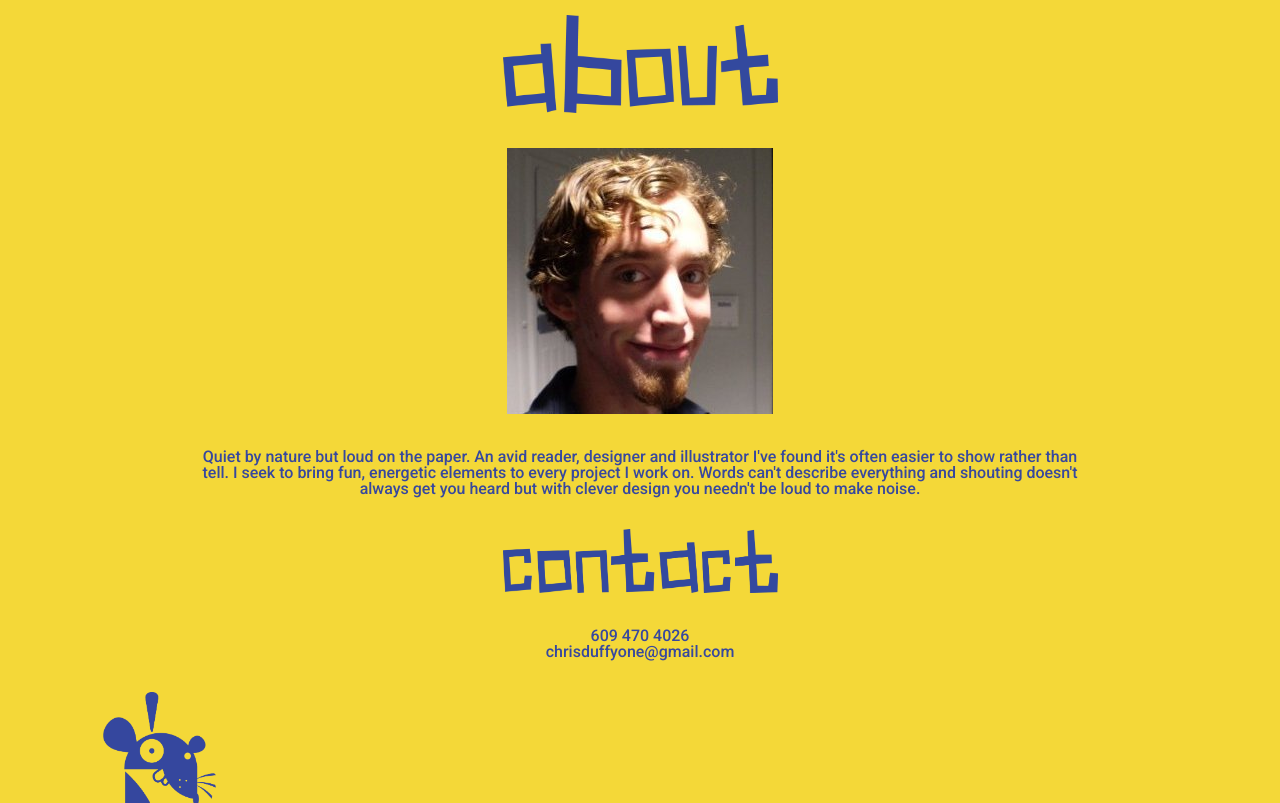
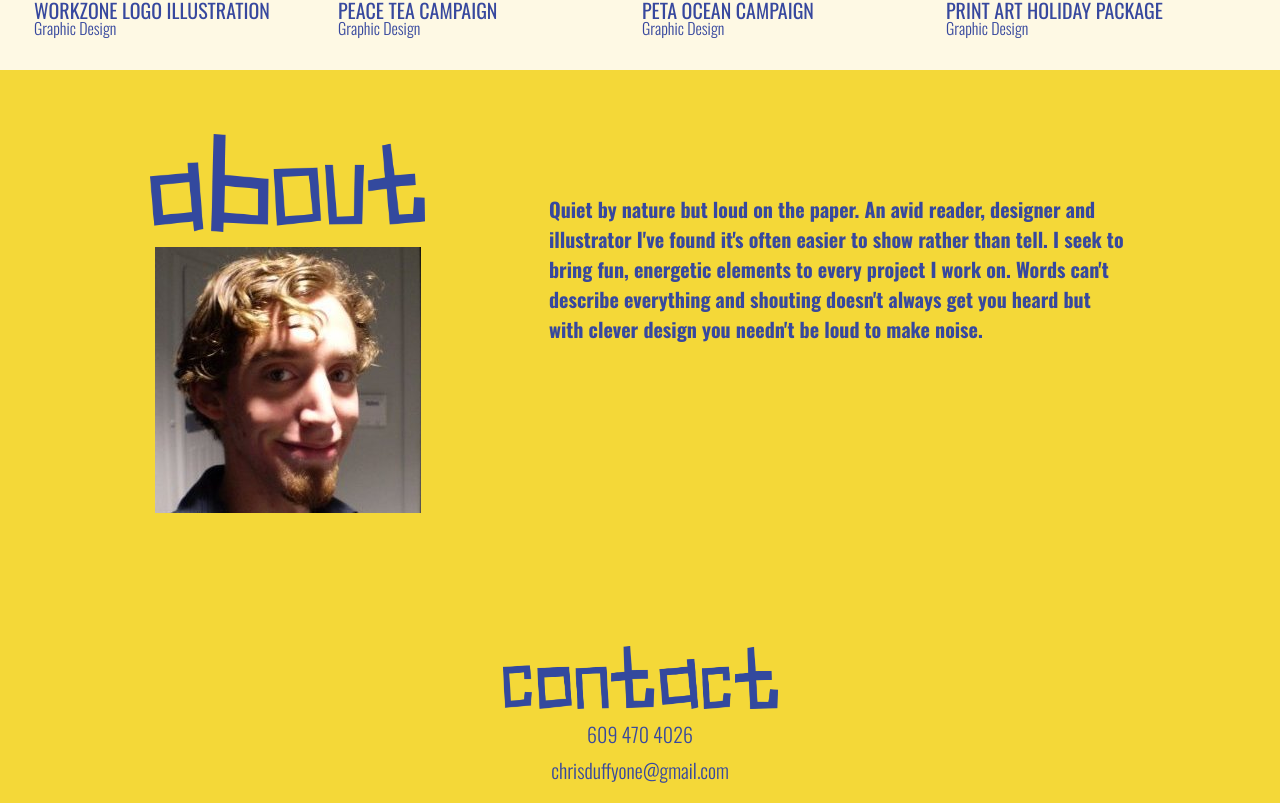
Before and after one commit to ChrisDuffyOne/duffydesigns_mobile3, a plain HTML site: page index.html in a window 1280 px wide. Shown: the part 1497-2300 px from the top of the page. Drawn offline with nearby package versions, Linux system fonts and the light colour scheme.

Commit message:
CJ Changes 1

```diff
--- a/app.js
+++ b/app.js
@@ -8,7 +8,7 @@ $(document).ready( function() {
     }
 
 	//Mouse Appearance & Disappearance
-
+	/* TEMP DISABLE
 	if($(window).width() > 1000) {
 		$(".intro").on("mouseenter", "#mouseHole", function () {
 			$('#mouseHole').attr('src','images/mouseHoleMouse.png');
@@ -17,6 +17,7 @@ $(document).ready( function() {
 			$('#mouseHole').attr('src','images/mouseHole.png');
 		});
 	}
+	*/
 
 	//Nav Bar Scrolling
 
--- a/index.html
+++ b/index.html
@@ -6,7 +6,8 @@
 	<link rel="stylesheet" href="main.css">
 	<script src="jquery.min.js"></script>
 	<script src="app.js"></script>
-	<link href='http://fonts.googleapis.com/css?family=Roboto+Condensed|Roboto:400,500' rel='stylesheet' type='text/css'>
+	<link href='http://fonts.googleapis.com/css?family=Oswald:400,700,300' rel='stylesheet' type='text/css'>
+	<!--<link href='http://fonts.googleapis.com/css?family=Roboto+Condensed|Roboto:400,500' rel='stylesheet' type='text/css'>-->
 	<link rel="shortcut icon" href="images/favicon.ico" type="image/x-icon">
 	<link rel="icon" href="images/favicon.ico" type="image/x-icon">
 </head>
@@ -34,7 +35,7 @@
 			<div class="intro">
 				<img src="images/mainTitle.png" alt="Duffy Designs" class="mainTitle">
 				<br />
-				<img src="images/mouseHole.png" id="mouseHole" alt="Duffy Designs" class="mouseHole">
+				<img src="images/mouseHoleMouse.png" id="mouseHole" alt="Duffy Designs" class="mouseHole">
 				<div class="blueBox"></div>
 			</div>
 		</a>
@@ -42,18 +43,10 @@
 		<div class="portfolio" id="portfolioWeb">
 
 			<!-- Portfolio Header-->
+
 			<img src="images/portfolioHeader.png" alt="Duffy Designs" class="portfolioHeader" id="portfolio">
-			<br />
 
-			<!--
-			<div class="contentItem">
-				<a href="htmlPage_Jesters.html">
-						<img src="images/Port-Jesters-01.png" alt="Duffy Designs" class="contentImage">
-				</a>
-				<span class="projectName">JESTER'S COMICS</span>
-				<span class="projectType">Web Development</span>
-			</div>
-			-->
+			<!--Web Section-->
 
 			<div class="contentItem">
 				<a href="htmlPage_Zombies.html">
@@ -129,19 +122,37 @@
 		</div>
 
 		<div class="aboutContact" id="aboutContact">
-			<img src="images/about.png" alt="contact" class="aboutType">
-			<br />
-			<img src="images/Chrismyfacephoto.jpg" alt="profile picture" class="profilePic">
 
-			<p class="info">Quiet by nature but loud on the paper. An avid reader, designer and illustrator I've found it's often easier to show rather than tell. I seek to bring fun, energetic elements to every project I work on. Words can't describe everything and shouting doesn't always get you heard but with clever design you needn't be loud to make noise.</p>
+			<div class="photoAndBio">
+				<div class="photo">
+					<!--About & Photo-->
+					<img src="images/about.png" alt="contact" class="aboutType">
+					<br />
+					<img src="images/Chrismyfacephoto.jpg" alt="profile picture" class="profilePic">
+				</div>
 
+				<div class="bio">
+					<!--Bio Paragraph-->
+					<p>Quiet by nature but loud on the paper. An avid reader, designer and illustrator I've found it's often easier to show rather than tell. I seek to bring fun, energetic elements to every project I work on. Words can't describe everything and shouting doesn't always get you heard but with clever design you needn't be loud to make noise.</p>
+				</div>
+
+				<div class="spacer" style="clear: both;"></div>
+			</div>
+
+			<!--Contact Section-->
 			<img src="images/contact.png" alt="contact" class="contactType" id="cellEmail">
 
-			<p class="info">609 470 4026 <br /> chrisduffyone@gmail.com </p>
+			<p class="contactInfo">609 470 4026</p><br />
+			<a href="mailto:chrisduffyone@gmail.com">
+				<p class="contactInfo">chrisduffyone@gmail.com</p>
+			</a>
+
+			<!--Mouse Section-->
 			<div class="mouseBoxLeft">
 				<img src="images/squeak.png" alt="Squeak!" class="squeakMouse">
 				<div class="blueBottom"></div>
 			</div>
+
 		</div>
 	</div>
 </body>
--- a/main.css
+++ b/main.css
@@ -116,12 +116,16 @@ table {
 
 .projectName{
 	display: block;
-	font-weight: bold;
+	font-family: 'Oswald', sans-serif;
+	font-weight: 400;
+	font-size: 1.25em;
 	color: #37489E;
 }
 
 .projectType{
 	display: block;
+	font-family: 'Oswald', sans-serif;
+	font-weight: 300;
 	color: #37489E;
 }
 
@@ -147,7 +151,7 @@ table {
 
 .aboutType, .contactType{
 	margin-top: 2em;
-	margin-bottom: 2em;
+	margin-bottom: .75em;
 	max-width: 275px;
 }
 
@@ -157,10 +161,27 @@ table {
 
 .info{
 	color: #37489E;
-	font-family: 'Roboto', sans-serif;
-	font-weight: 500;
+	font-family: 'Oswald', sans-serif;
+	font-weight: 300;
 	padding-left: 15%;
 	padding-right: 15%;
+}
+
+.contactInfo{
+	color: #37489E;
+	font-family: 'Oswald', sans-serif;
+	font-weight: 300;
+	font-size: 1.25em;
+	padding-left: 15%;
+	padding-right: 15%;
+}
+
+a:link {
+    text-decoration: none;
+}
+
+a:visited {
+    text-decoration: none;
 }
 
 .mouseBoxLeft{
@@ -259,31 +280,66 @@ table {
 	}
 
 	/* /// Portfolio Div /// */
+
 	.portfolioHeader{
-		display: none;
+		margin-left: 9%;
+		margin-right: 0;
+		min-width: 325px;
+		margin-bottom: 20px;
+		display: block;
 	}
 
 	.contentItem{
-		/* HERE */
 		max-width: 400px;
 	}
 
 	.contentImage{
-		/* HERE */
 		max-width: 300px;
 		max-height: 450px;
 	}
 
 	/* /// About/Contact Div /// */
 
+	.photoAndBio{
+		max-width: 980px;
+		min-height: 480px;
+		display: block;
+		margin-top: 4em;
+		margin-right: auto;
+		margin-left: auto;
+		clear:both;
+		vertical-align: top;
+	}
+
+	.photo{
+		float: left;
+		margin-right: 124px;
+		max-width: 275px;
+	}
+
+	.bio{
+		float: left;
+		margin-top: 3em;
+		max-width: 581px;
+		font-family: 'Oswald', sans-serif;
+		color: #37489E;
+		font-weight: 700;
+		font-size: 1.25em;
+		text-align: left;
+		line-height: 150%;
+	}
+
+	.aboutType{
+		margin-top: 0;
+	}
+
 	.profilePic{
-		/* HERE */
+		margin-bottom: 0;
 		max-width: 300px;
 		max-height: 450px;
 	}
 
 	.squeakMouse{
-		/* HERE */
 		max-height: 200px;
 	}
 }
```
